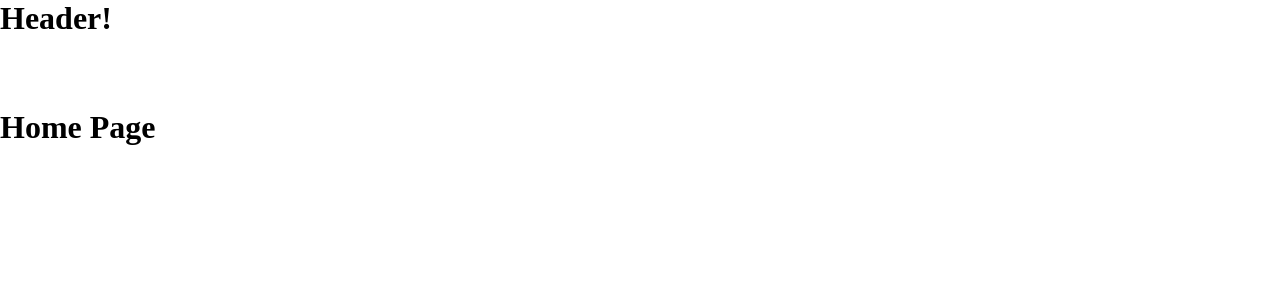
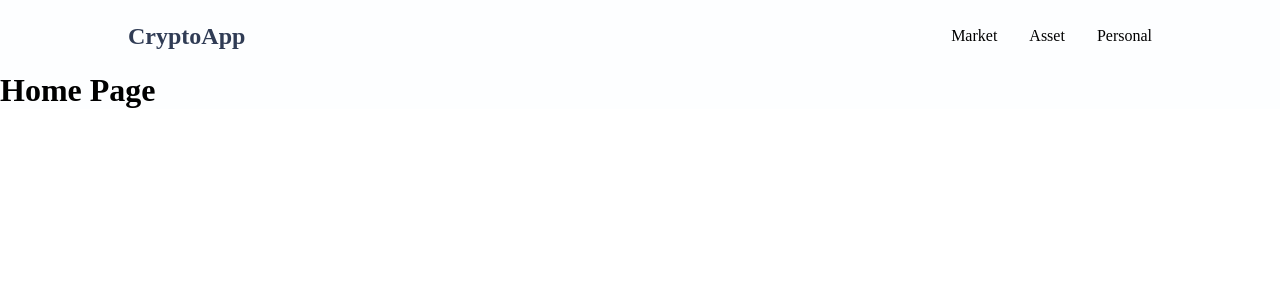
Before and after one commit to JeremyCodeClan/week14_final_project, a React (Create React App) app in the folder client/: page / in a window 1280 px wide. Shown: the top 300 px of the page. Built offline with nearby package versions, Linux system fonts and the light colour scheme.

Commit message:
create basic nav component

```diff
--- a/client/src/components/common/Header.js
+++ b/client/src/components/common/Header.js
@@ -1,11 +1,51 @@
 import React from 'react';
+import styled, { css } from 'styled-components';
+import Responsive from 'components/common/Responsive';
+
+const HeaderBlock = styled.div`
+    position: fixed;
+    top: 0;
+    width: 100%;
+    z-index: 1;
+    background: var(--brightest-white);
+`;
+
+const NavBlock = styled(Responsive)`
+    height: 4.5rem;
+    display: flex;
+    align-items: center;
+    justify-content: space-between;
+`;
+
+const LogoText = styled.div`
+    font-size: var(--ft-xxl);
+    font-weight: bold;
+    color: var(--lightest-navy);
+`;
+
+const NavItemBlock = styled.nav``;
+const NavItemItems = styled.ul`
+    display: flex;
+    .nav-item {
+        margin-left: 2rem;
+    }
+`;
 
 const Header = () => {
 
     return (
-        <>
-            <h1>Header!</h1>
-        </>
+        <HeaderBlock>
+            <NavBlock>
+                <LogoText>CryptoApp</LogoText>
+                <NavItemBlock>
+                    <NavItemItems>
+                        <li className="nav-item">Market</li>
+                        <li className="nav-item">Asset</li>
+                        <li className="nav-item">Personal</li>
+                    </NavItemItems>
+                </NavItemBlock>
+            </NavBlock>
+        </HeaderBlock>
     )
 }
 
--- a/client/src/components/common/Layout.js
+++ b/client/src/components/common/Layout.js
@@ -3,7 +3,7 @@ import styled from 'styled-components'
 import HeaderContainer from 'containers/common/HeaderContainer';
 
 const ContentBlock = styled.div`
-    background-color: white;
+    background-color: var(--brightest-white);
     padding-top: 4.5rem;
 `;
 
--- a/client/src/components/common/Responsive.js
+++ b/client/src/components/common/Responsive.js
@@ -0,0 +1,23 @@
+import React from 'react';
+import styled from 'styled-components';
+
+const ResponsiveBlock = styled.div`
+    width: 1376px;
+    margin: 0 auto;
+
+    @media (max-width: 1376px) {
+        width: 1024px;
+    }
+    @media (max-width: 1024px) {
+        width: 768px;
+    }
+    @media (max-width: 768px) {
+        width: 100%;
+    }
+`
+
+const Responsive = ({ children, ...rest }) => {
+    return <ResponsiveBlock {...rest}>{children}</ResponsiveBlock>
+}
+
+export default Responsive;
--- a/client/src/helpers/styles/GlobalStyle.js
+++ b/client/src/helpers/styles/GlobalStyle.js
@@ -103,6 +103,7 @@ const GlobalStyle = createGlobalStyle`
 
 	ul, ol {
 		margin: 0 auto;
+        list-style: none;
 	}
 
 	div {
```
Also changed, not shown: client/src/components/common/Logo.js (+9 -0 lines).
